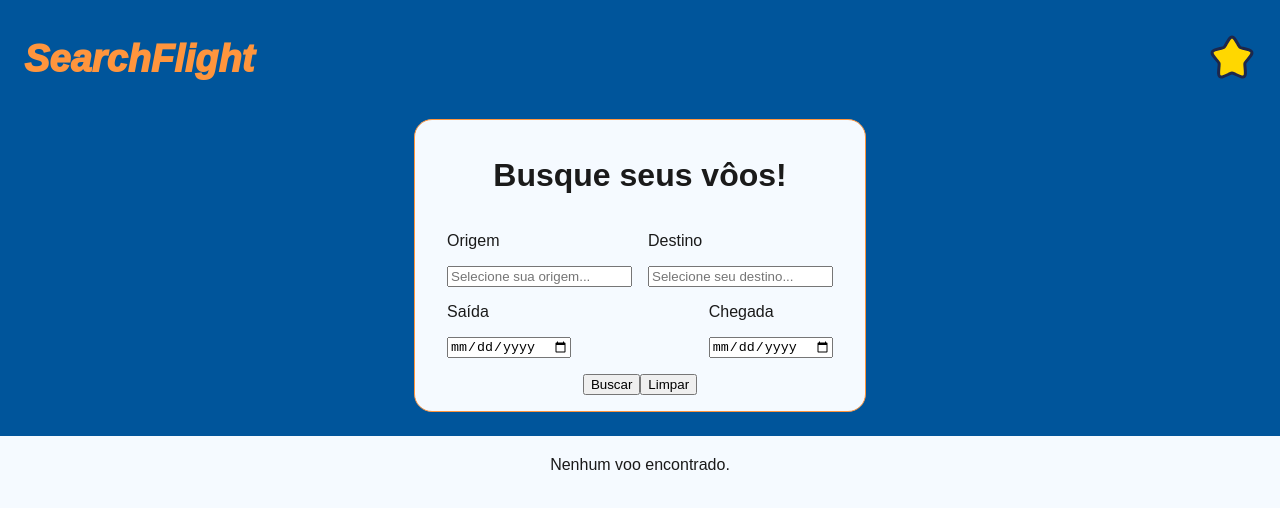
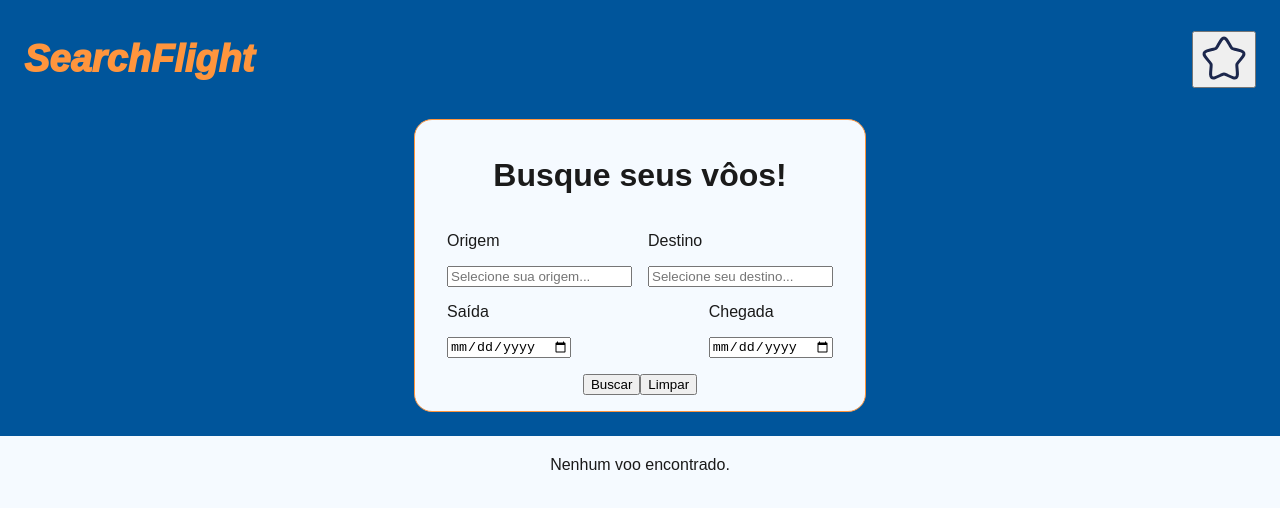
Before and after one commit to jonssond/flight-search-interface, a React (Create React App) app: page / in a window 1280 px wide. Shown: the top 508 px of the page. Built offline with nearby package versions, Linux system fonts and the light colour scheme; no server answers.

Commit message:
feat: refactor Header component to manage favorites with props

```diff
--- a/src/components/header/Header.tsx
+++ b/src/components/header/Header.tsx
@@ -1,22 +1,35 @@
 import './header.css';
 import { ReactComponent as StarIcon } from '../../assets/icons/star-svgrepo-com.svg';
 
-export const Header = () => {
+interface HeaderProps {
+  onFavoritesClick: () => void;
+  showingFavorites: boolean;
+}
+
+export const Header = ({ onFavoritesClick, showingFavorites }: HeaderProps) => {
   return (
     <header className="header-container">
       <div className="header-logo">
         <p>SearchFlight</p>
       </div>
       <div className="header-favorites">
-        <span className="star-icon">
+        <button
+          className={`favorites-button ${showingFavorites ? 'active' : ''}`}
+          onClick={onFavoritesClick}
+          title={
+            showingFavorites
+              ? 'Mostrar todos os voos'
+              : 'Mostrar apenas favoritos'
+          }
+        >
           <StarIcon
-            fill="gold"
+            fill={showingFavorites ? 'gold' : 'none'}
             width="48"
             height="48"
             stroke="gold"
             strokeWidth={1}
           />
-        </span>
+        </button>
       </div>
     </header>
   );
```
